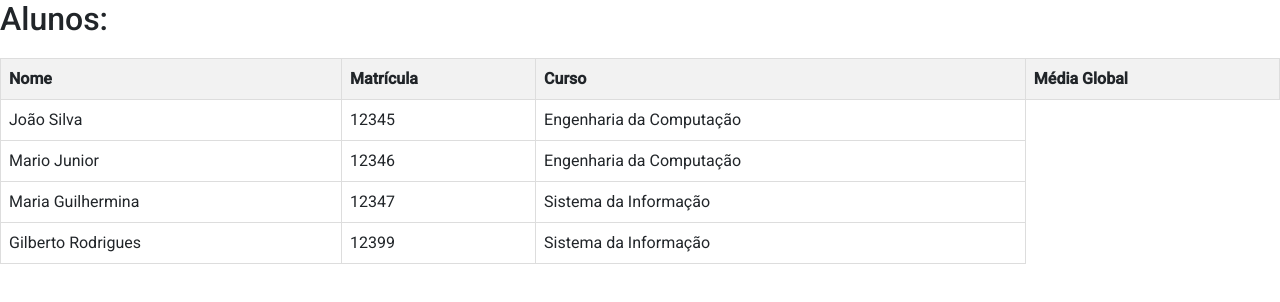
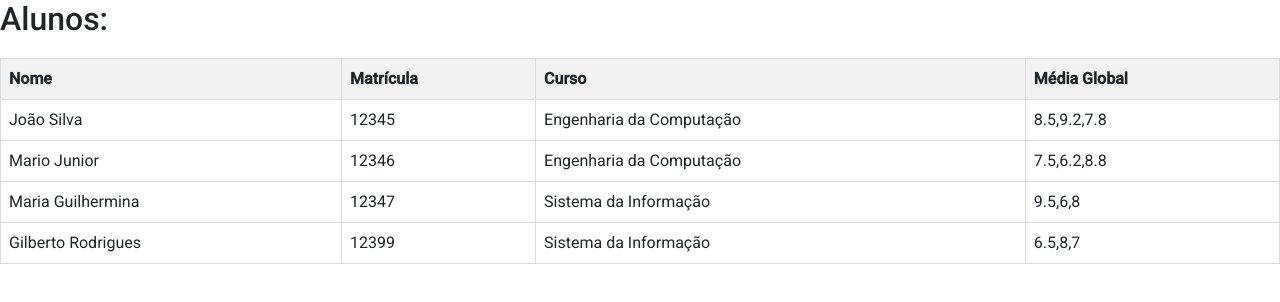
Before and after one commit to RGB-Keys/FrameworkAv2, an Angular app in the folder projeto_final_garrido/: page /alunos in a window 1280 px wide. Shown: the top 302 px of the page. Built offline with nearby package versions, Linux system fonts and the light colour scheme; data requests are answered from the project's data file.

Commit message:
Send array

```diff
--- a/projeto_final_garrido/src/app/dados-alunos/dados-alunos.component.html
+++ b/projeto_final_garrido/src/app/dados-alunos/dados-alunos.component.html
@@ -14,6 +14,7 @@
                 <td>{{alunos.nome}}</td>
                 <td>{{alunos.matricula}}</td>
                 <td>{{alunos.curso}}</td>
+                <td>{{alunos.media}}</td>
             </tr>
         </tbody>
      </table>
--- a/projeto_final_garrido/src/app/dados-alunos/dados-alunos.component.ts
+++ b/projeto_final_garrido/src/app/dados-alunos/dados-alunos.component.ts
@@ -15,6 +15,10 @@ dados: any;
   ngOnInit(): void {
     this.apiService.getProducts().subscribe(data => {
       this.dados = data;
+      for (const alunos of this.dados) {
+        var quantidade = Object.values(alunos.rendimentoEscolar).length
+        alunos.media = Object.values(alunos.rendimentoEscolar)
+      }
     })
   }
 }
```
